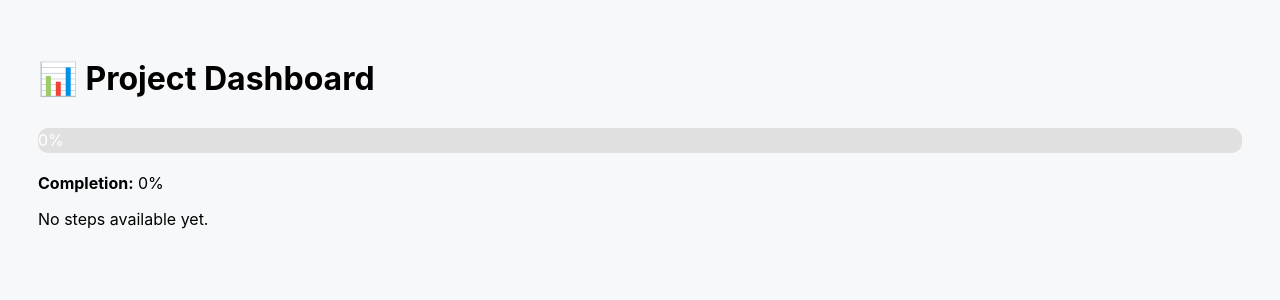
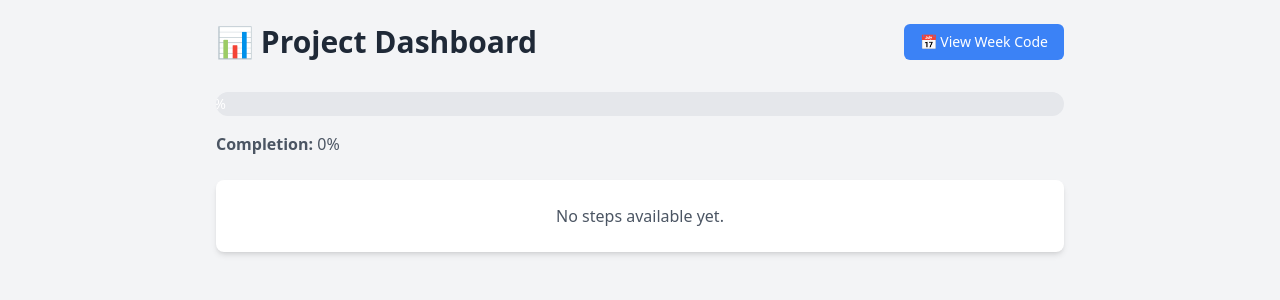
Before and after one commit to tushar-kumar-9354/resume_optimizer, a Django app: page /dashboard/ in a window 1280 px wide. Shown: the top 300 px of the page. Run offline with Django 5.2, Linux system fonts and the light colour scheme; a user stored in the database is signed in; data comes from the database, SQL or seed files in the repository; both versions use the stored data as it was after the commit; some libraries are stand-ins or nearby versions.

Commit message:
[any message]

```diff
--- a/resume_optimizer/core/templates/core/dashboard.html
+++ b/resume_optimizer/core/templates/core/dashboard.html
@@ -1,100 +1,119 @@
 <!DOCTYPE html>
-<html>
+<html lang="en">
 <head>
+  <meta charset="UTF-8">
+  <meta name="viewport" content="width=device-width, initial-scale=1.0">
   <title>📊 Project Dashboard</title>
+  <link href="https://cdn.jsdelivr.net/npm/tailwindcss@2.2.19/dist/tailwind.min.css" rel="stylesheet">
+  <script src="https://cdn.tailwindcss.com"></script>
   <style>
-    body {
-      font-family: Inter, sans-serif;
-      background: #f6f8fa;
-      padding: 30px;
+    .status-pending {
+      background-color: #fefcbf;
+      color: #d97706;
+    }
+    .status-done {
+      background-color: #dcfce7;
+      color: #15803d;
+    }
+    .status-failed {
+      background-color: #fee2e2;
+      color: #dc2626;
+    }
+    .progress-bar {
+      transition: width 0.5s ease-in-out;
     }
     .card {
-      background: white;
-      border-radius: 10px;
-      padding: 20px;
-      margin-bottom: 20px;
-      box-shadow: 0 2px 6px rgba(0,0,0,0.1);
+      transition: transform 0.2s, box-shadow 0.2s;
     }
-    .status {
-      font-weight: bold;
-      padding: 5px 10px;
-      border-radius: 6px;
-      display: inline-block;
-    }
-    .PENDING {
-      background: #ffe58f;
-    }
-    .DONE {
-      background: #b7eb8f;
-    }
-    .FAILED {
-      background: #ffa39e;
-    }
-    .btn {
-      padding: 8px 12px;
-      margin: 5px 5px 5px 0;
-      background: #007bff;
-      color: white;
-      border: none;
-      border-radius: 5px;
-      cursor: pointer;
-    }
-    .btn-warning {
-      background: #fa8c16;
-    }
-    .btn-success {
-      background: #52c41a;
-    }
-    .btn-secondary {
-      background: #595959;
-    }
-    h1 {
-      margin-bottom: 30px;
+    .card:hover {
+      transform: translateY(-5px);
+      box-shadow: 0 10px 20px rgba(0, 0, 0, 0.1);
     }
   </style>
 </head>
-<body>
-  <h1>📊 Project Dashboard</h1>
+<body class="bg-gray-100 font-sans antialiased">
+  <div class="container mx-auto p-6 max-w-4xl">
+    <div class="flex justify-between items-center mb-8">
+      <h1 class="text-3xl font-bold text-gray-800 flex items-center">
+        📊 Project Dashboard
+      </h1>
+      <a href="{% url 'resume' %}" class="bg-blue-500 hover:bg-blue-600 text-white px-4 py-2 rounded-md text-sm font-medium transition-colors flex items-center">
+        📅 View Week Code
+      </a>
+    </div>
 
-  <!-- ✅ Progress Bar -->
-  <div style="background: #e0e0e0; border-radius: 10px; overflow: hidden; margin-bottom: 20px; height: 25px;">
-    <div style="width: {{ percent_complete }}%; background: #52c41a; color: white; text-align: center; height: 100%; line-height: 25px;">
+    <!-- Progress Bar -->
+    <div class="bg-gray-200 rounded-full h-6 mb-4 overflow-hidden">
+      <div id="progress-bar" class="progress-bar bg-green-500 text-white text-center h-full flex items-center justify-center text-sm font-medium" style="width: {{ percent_complete }}%;">
         {{ percent_complete }}%
       </div>
     </div>
+    <p class="text-gray-600 mb-6">
+      <strong>Completion:</strong> {{ percent_complete }}%
+    </p>
 
-  <p><strong>Completion:</strong> {{ percent_complete }}%</p>
+    <!-- Steps -->
+    {% for step in steps %}
+      <div class="card bg-white rounded-lg p-6 mb-4 shadow-md">
+        <div class="flex justify-between items-start">
+          <div>
+            <h3 class="text-lg font-semibold text-gray-800">
+              Week {{ step.week }}: {{ step.step_description }}
+            </h3>
+            <p class="text-gray-600 mt-1">
+              <strong>Status:</strong>
+              <span class="status-{{ step.status|lower }} px-3 py-1 rounded-full text-sm font-medium">
+                {{ step.status }}
+              </span>
+            </p>
+            <p class="text-gray-600 mt-1">
+              <strong>Due:</strong> {{ step.due_date|default:"Not Set" }}
+            </p>
+          </div>
+        </div>
 
-  {% for step in steps %}
-    <div class="card">
-      <h3>Week {{ step.week }}: {{ step.step_description }}</h3>
-      <p><strong>Status:</strong> <span class="status {{ step.status }}">{{ step.status }}</span></p>
-      <p><strong>Due:</strong> {{ step.due_date|default:"Not Set" }}</p>
-
-      <!-- 📅 Update Due Date -->
-      <form method="POST" action="{% url 'update_due_date' step.id %}">
+        <!-- Action Buttons -->
+        <div class="mt-4 flex space-x-2">
+          {% if step.status == 'DONE' %}
+            <form method="POST" action="{% url 'mark_step_pending' step.id %}">
               {% csrf_token %}
-        <label>📅 Due Date:</label>
-        <input type="date" name="due_date" value="{{ step.due_date|date:'Y-m-d' }}">
-        <button class="btn btn-warning">Update</button>
+              <button type="submit" class="bg-yellow-500 hover:bg-yellow-600 text-white px-4 py-2 rounded-md text-sm font-medium transition-colors flex items-center">
+                ⏪ Revert to Pending
+              </button>
             </form>
-
-      <!-- ✅ Mark as Done -->
-      {% if step.status != 'DONE' %}
+          {% else %}
             <form method="POST" action="{% url 'mark_step_done' step.id %}">
               {% csrf_token %}
-        <button class="btn btn-success">✅ Mark as Done</button>
+              <button type="submit" class="bg-green-500 hover:bg-green-600 text-white px-4 py-2 rounded-md text-sm font-medium transition-colors flex items-center">
+                ✅ Mark as Done
+              </button>
             </form>
           {% endif %}
 
-      <!-- 🔁 Regenerate Step -->
           <form method="POST" action="{% url 'regenerate_step' step.id %}">
             {% csrf_token %}
-        <button class="btn btn-secondary">🔁 Regenerate</button>
+            <button type="submit" class="bg-gray-500 hover:bg-gray-600 text-white px-4 py-2 rounded-md text-sm font-medium transition-colors flex items-center">
+              🔁 Regenerate
+            </button>
           </form>
         </div>
+      </div>
     {% empty %}
-    <p>No steps available yet.</p>
+      <div class="bg-white rounded-lg p-6 text-center text-gray-600 shadow-md">
+        No steps available yet.
+      </div>
     {% endfor %}
+  </div>
+
+  <script>
+    // Smooth progress bar animation
+    document.addEventListener('DOMContentLoaded', () => {
+      const progressBar = document.getElementById('progress-bar');
+      progressBar.style.width = '0%';
+      setTimeout(() => {
+        progressBar.style.width = '{{ percent_complete }}%';
+      }, 100);
+    });
+  </script>
 </body>
 </html>
--- a/resume_optimizer/core/urls.py
+++ b/resume_optimizer/core/urls.py
@@ -1,7 +1,7 @@
 # core/urls.py
 from django.urls import path
 from . import views
-from .views import project_timeline_view , project_dashboard_view, regenerate_step_code , update_due_date, mark_step_done
+from .views import project_timeline_view , project_dashboard_view, regenerate_step_code , mark_step_done,mark_step_pending
 urlpatterns = [
     path('upload/', views.upload_resume, name='upload_resume'),
     path('challenges/', views.challenge_list, name='challenge_list'),
@@ -12,6 +12,6 @@
     path("dashboard/", project_dashboard_view, name="project_dashboard"),
     path("step/<int:step_id>/mark-done/", mark_step_done, name="mark_step_done"),
     path("regenerate/<int:step_id>/", regenerate_step_code, name="regenerate_step"),
-    path("step/<int:step_id>/due-date/", update_due_date, name="update_due_date"),
+    path("step/<int:step_id>/mark-pending/", mark_step_pending, name="mark_step_pending"),
 
 ]
--- a/resume_optimizer/core/views.py
+++ b/resume_optimizer/core/views.py
@@ -305,18 +305,34 @@
     step.save()
 
     return redirect("project_dashboard")
+
+from django.contrib.auth.decorators import login_required
+from django.shortcuts import get_object_or_404, redirect
+from .models import ProjectStep
+from django.contrib.auth.decorators import login_required
+from django.shortcuts import get_object_or_404, redirect
+from .models import ProjectStep
+
 @login_required
-def update_due_date(request, step_id):
+def mark_step_done(request, step_id):
+    """
+    Marks a project step as DONE for the authenticated user.
+    """
     if request.method == "POST":
         step = get_object_or_404(ProjectStep, id=step_id, user=request.user)
-        due_date_str = request.POST.get("due_date")
-        if due_date_str:
-            step.due_date = due_date_str
-            step.save()
-    return redirect("project_dashboard")
+        step.status = "DONE"
+        step.save()
+        return redirect("project_dashboard")
+    return redirect("project_dashboard")  # Handle non-POST requests gracefully
+
 @login_required
-def mark_step_done(request, step_id):
-    step = get_object_or_404(ProjectStep, id=step_id, user=request.user)
-    step.status = "DONE"
-    step.save()
-    return redirect("project_dashboard")
+def mark_step_pending(request, step_id):
+    """
+    Reverts a project step's status to PENDING for the authenticated user.
+    """
+    if request.method == "POST":
+        step = get_object_or_404(ProjectStep, id=step_id, user=request.user)
+        step.status = "PENDING"
+        step.save()
+        return redirect("project_dashboard")
+    return redirect("project_dashboard")  # Handle non-POST requests gracefully
```
Also changed, not shown: resume_optimizer/core/migrations/0006_step.py (added), resume_optimizer/core/migrations/0007_rename_description_step_step_description_and_more.py (added), resume_optimizer/core/migrations/0008_delete_step.py (added), resume_optimizer/db.sqlite3. Lines whose indentation alone changed are shown as unchanged.
